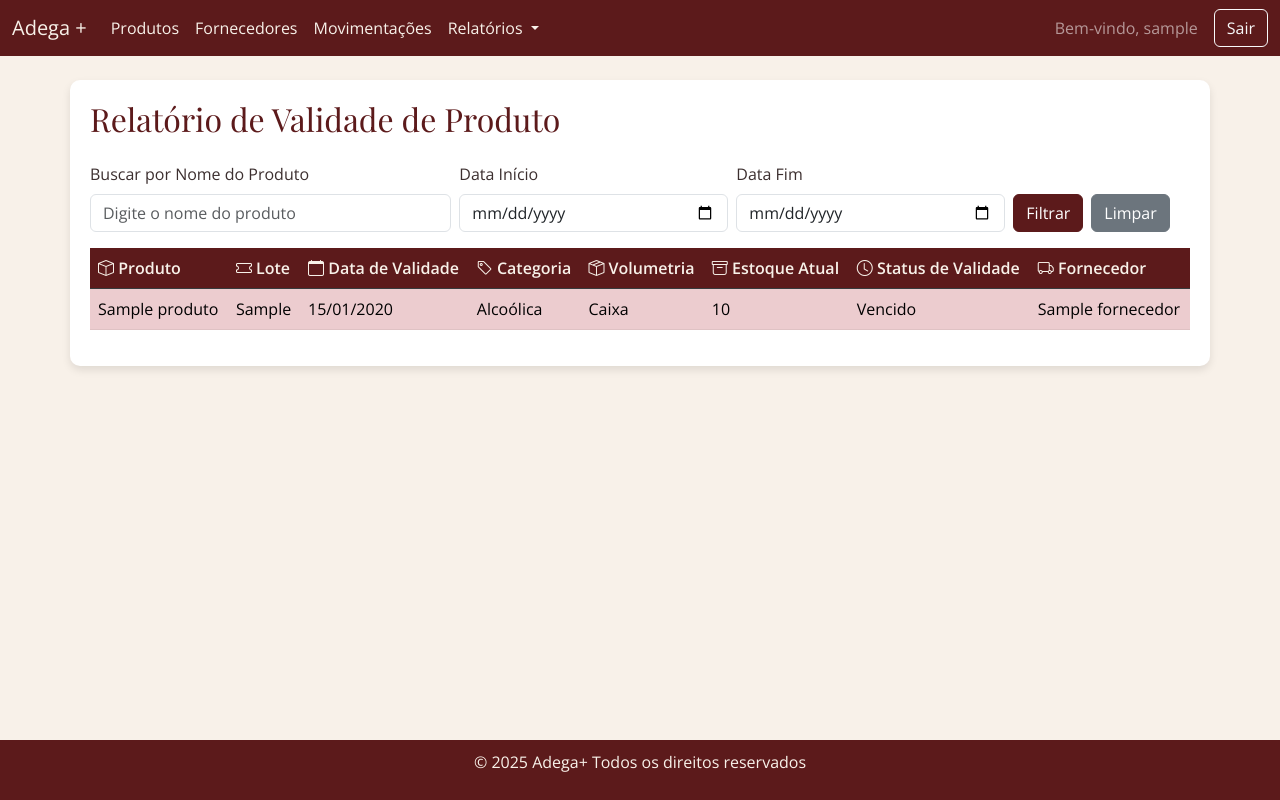
After one commit to amnesiaoliveira/estoque, a Django app: page /relatorios/validade/ in a window 1280 px wide. The commit adds this page. Run offline with Django 5.2, Linux system fonts and the light colour scheme; a user stored in the database is signed in; tables that the repository leaves empty hold one stand-in row (values such as "Sample post").

Commit message:
atualizações

```diff
--- a/estoque_bebidas/core/views.py
+++ b/estoque_bebidas/core/views.py
@@ -6,8 +6,8 @@ from django.db.models import Sum, F, Q
 from .models import *
 from .forms import *
 from django.http import JsonResponse
+from datetime import date, timedelta
 
-# Login
 def user_login(request):
     if request.method == 'POST':
         username = request.POST['username']
@@ -20,12 +20,10 @@ def user_login(request):
             messages.error(request, 'Credenciais inválidas.')
     return render(request, 'login.html')
 
-# Logout
 def user_logout(request):
     logout(request)
     return redirect('login')
 
-# Registro
 def register(request):
     if request.method == 'POST':
         form = UsuárioRegisterForm(request.POST)
@@ -37,12 +35,10 @@ def register(request):
         form = UsuárioRegisterForm()
     return render(request, 'register.html', {'form': form})
 
-# Dashboard
 @login_required
 def dashboard(request):
     return render(request, 'dashboard.html')
 
-# Cadastro de Fornecedores
 @login_required
 def fornecedor_create(request):
     if request.user.papel not in ['Proprietario', 'Gerente']:
@@ -58,18 +54,30 @@ def fornecedor_create(request):
         form = FornecedorForm()
     return render(request, 'fornecedor_form.html', {'form': form})
 
-# Lista de Fornecedores
+@login_required
+def fornecedor_edit(request, id_fornecedor):
+    if request.user.papel not in ['Proprietario', 'Gerente']:
+        messages.error(request, 'Permissão negada.')
+        return redirect('dashboard')
+    fornecedor = get_object_or_404(Fornecedor, id_fornecedor=id_fornecedor)
+    if request.method == 'POST':
+        form = FornecedorForm(request.POST, instance=fornecedor)
+        if form.is_valid():
+            form.save()
+            messages.success(request, 'Fornecedor atualizado com sucesso!')
+            return redirect('fornecedor_list')
+    else:
+        form = FornecedorForm(instance=fornecedor)
+    return render(request, 'fornecedor_form.html', {'form': form, 'fornecedor': fornecedor})
+
 @login_required
 def fornecedor_list(request):
     query = request.GET.get('q', '')
-    fornecedores = []
-    if query:
-        fornecedores = Fornecedor.objects.filter(
-            Q(nome__icontains=query) | Q(contato__icontains=query) | Q(endereco__icontains=query)
-        )
+    fornecedores = Fornecedor.objects.filter(
+        Q(nome__icontains=query) | Q(contato__icontains=query) | Q(endereco__icontains=query)
+    ).order_by('nome')
     return render(request, 'fornecedor_list.html', {'fornecedores': fornecedores, 'query': query})
 
-# Cadastro de Produtos
 @login_required
 def produto_create(request):
     if request.user.papel not in ['Proprietario', 'Gerente']:
@@ -79,7 +87,7 @@ def produto_create(request):
         form = ProdutoForm(request.POST)
         if form.is_valid():
             produto = form.save(commit=False)
-            if Produto.objects.filter(nome=produto.nome).exists():
+            if Produto.objects.filter(nome=produto.nome).exclude(id_produto=produto.id_produto).exists():
                 messages.error(request, 'Já existe um produto com este nome.')
                 return render(request, 'produto_form.html', {'form': form})
             produto.save()
@@ -89,16 +97,33 @@ def produto_create(request):
         form = ProdutoForm()
     return render(request, 'produto_form.html', {'form': form})
 
-# Lista de Produtos
+@login_required
+def produto_edit(request, id_produto):
+    if request.user.papel not in ['Proprietario', 'Gerente']:
+        messages.error(request, 'Permissão negada.')
+        return redirect('dashboard')
+    produto = get_object_or_404(Produto, id_produto=id_produto)
+    if request.method == 'POST':
+        form = ProdutoForm(request.POST, instance=produto)
+        if form.is_valid():
+            produto = form.save(commit=False)
+            if Produto.objects.filter(nome=produto.nome).exclude(id_produto=produto.id_produto).exists():
+                messages.error(request, 'Já existe um produto com este nome.')
+                return render(request, 'produto_form.html', {'form': form})
+            produto.save()
+            messages.success(request, 'Produto atualizado com sucesso!')
+            return redirect('produto_list')
+    else:
+        form = ProdutoForm(instance=produto)
+    return render(request, 'produto_form.html', {'form': form, 'produto': produto})
+
 @login_required
 def produto_list(request):
     query = request.GET.get('q', '')
-    produtos = []
-    if query:
-        produtos = Produto.objects.filter(
-            Q(nome__icontains=query) | Q(categoria__icontains=query) | Q(volumetria__icontains=query) |
-            Q(lotes__numero_lote__icontains=query)
-        ).distinct()
+    produtos = Produto.objects.filter(
+        Q(nome__icontains=query) | Q(categoria__icontains=query) | Q(volumetria__icontains=query) |
+        Q(lotes__numero_lote__icontains=query)
+    ).distinct().order_by('nome')
     return render(request, 'produto_list.html', {'produtos': produtos, 'query': query})
 
 @login_required
@@ -176,7 +201,6 @@ def get_lotes(request):
         print(f"Erro em get_lotes: {str(e)}")  # Depuração
         return JsonResponse({'lotes': []}, status=400)
 
-# Lista de Movimentações
 @login_required
 def movimentação_estoque_list(request):
     query = request.GET.get('q', '')
@@ -209,53 +233,122 @@ def movimentação_estoque_list(request):
         'data_fim': data_fim
     })
 
-# Relatório de Estoque Atual
 @login_required
 def stock_report(request):
-    lotes = Lote.objects.select_related('id_produto').all()
-    return render(request, 'stock_report.html', {'lotes': lotes})
+    query = request.GET.get('q', '')
 
-# Relatório de Produtos em Nível Crítico
+    # Filtrar lotes por nome do produto
+    lotes = Lote.objects.select_related('id_produto').filter(
+        Q(id_produto__nome__icontains=query)
+    ).order_by('id_produto__nome', 'numero_lote')
+
+    return render(request, 'stock_report.html', {
+        'lotes': lotes,
+        'query': query
+    })
+
 @login_required
 def critical_stock_report(request):
+    query = request.GET.get('q', '')
+
+    # Filtrar lotes por nome do produto e estoque crítico
     lotes = Lote.objects.select_related('id_produto').filter(
-        quantidade__lte=F('id_produto__estoque_minimo')
-    )
-    return render(request, 'critical_stock_report.html', {'lotes': lotes})
+        Q(id_produto__nome__icontains=query) &
+        Q(quantidade__lte=F('id_produto__estoque_minimo'))
+    ).order_by('id_produto__nome', 'numero_lote')
+
+    return render(request, 'critical_stock_report.html', {
+        'lotes': lotes,
+        'query': query
+    })
 
 @login_required
 def abc_curve_report(request):
-    # Agrupar movimentações por produto, somando as quantidades
-    movimentações = MovimentaçãoEstoque.objects.values('id_lote__id_produto').annotate(
+    query = request.GET.get('q', '')
+
+    filtros = Q()
+    if query:
+        filtros &= Q(id_lote__id_produto__nome__icontains=query)
+
+    movimentações = MovimentaçãoEstoque.objects.filter(filtros).values('id_lote__id_produto').annotate(
         total_movimentado=Sum('quantidade')
     ).order_by('-total_movimentado')
 
-    total_geral = sum(item['total_movimentado'] for item in movimentações)
+    total_geral = sum(item['total_movimentado'] for item in movimentações) or 1
     produtos_abc = []
     acumulado = 0
     for item in movimentações:
-        produto = Produto.objects.get(id_produto=item['id_lote__id_produto'])
-        quantidade = item['total_movimentado']
-        percentual = (quantidade / total_geral * 100) if total_geral > 0 else 0
-        acumulado += percentual
+        try:
+            produto = Produto.objects.get(id_produto=item['id_lote__id_produto'])
+            quantidade = item['total_movimentado']
+            percentual = (quantidade / total_geral * 100)
+            acumulado += percentual
 
-        if acumulado <= 80:
-            categoria_abc = 'A'
-        elif acumulado <= 95:
-            categoria_abc = 'B'
+            if acumulado <= 80:
+                categoria_abc = 'A'
+            elif acumulado <= 95:
+                categoria_abc = 'B'
+            else:
+                categoria_abc = 'C'
+
+            produtos_abc.append({
+                'produto': produto,
+                'total_movimentado': quantidade,
+                'percentual': percentual,
+                'categoria_abc': categoria_abc
+            })
+        except Produto.DoesNotExist:
+            continue
+
+    return render(request, 'abc_curve_report.html', {
+        'produtos_abc': produtos_abc,
+        'query': query
+    })
+
+@login_required
+def validity_report(request):
+    query = request.GET.get('q', '')
+    data_inicio = request.GET.get('data_inicio', '')
+    data_fim = request.GET.get('data_fim', '')
+
+    # Depuração: Exibir parâmetros recebidos
+    print(f"Parâmetros recebidos: query='{query}', data_inicio='{data_inicio}', data_fim='{data_fim}'")
+
+    # Filtrar lotes por nome do produto e data de validade
+    filtros = Q(id_produto__nome__icontains=query)
+    if data_inicio:
+        filtros &= Q(data_validade__gte=data_inicio)
+    if data_fim:
+        filtros &= Q(data_validade__lte=data_fim)
+
+    # Obter lotes com quantidade positiva
+    lotes = Lote.objects.select_related('id_produto').filter(filtros, quantidade__gt=0).order_by('id_produto__nome', 'data_validade')
+
+    # Depuração: Exibir lotes retornados
+    print(f"Lotes retornados: {list(lotes.values('id_produto__nome', 'numero_lote', 'data_validade', 'quantidade'))}")
+
+    # Adicionar status de validade
+    today = date.today()
+    validity_threshold = today + timedelta(days=30)  # Lotes próximos de vencer (30 dias)
+    for lote in lotes:
+        if lote.data_validade < today:
+            lote.validity_status = 'Vencido'
+            lote.validity_class = 'table-danger'
+        elif lote.data_validade <= validity_threshold:
+            lote.validity_status = 'Próximo do Vencimento'
+            lote.validity_class = 'table-warning'
         else:
-            categoria_abc = 'C'
+            lote.validity_status = 'Válido'
+            lote.validity_class = 'table-success'
 
-        produtos_abc.append({
-            'produto': produto,
-            'total_movimentado': quantidade,
-            'percentual': percentual,
-            'categoria_abc': categoria_abc
-        })
+    return render(request, 'validity_report.html', {
+        'lotes': lotes,
+        'query': query,
+        'data_inicio': data_inicio,
+        'data_fim': data_fim
+    })
 
-    return render(request, 'abc_curve_report.html', {'produtos_abc': produtos_abc})
-
-# Função para alerta de estoque crítico
+@login_required
 def send_critical_stock_alert():
     lotes = Lote.objects.select_related('id_produto').filter(
         quantidade__lte=F('id_produto__estoque_minimo')
--- a/estoque_bebidas/estoque_bebidas/urls.py
+++ b/estoque_bebidas/estoque_bebidas/urls.py
@@ -9,8 +9,10 @@ urlpatterns = [
     path('register/', views.register, name='register'),
     path('dashboard/', views.dashboard, name='dashboard'),
     path('fornecedores/', views.fornecedor_list, name='fornecedor_list'),
+    path('fornecedores/edit/<int:id_fornecedor>/', views.fornecedor_edit, name='fornecedor_edit'),
     path('fornecedores/create/', views.fornecedor_create, name='fornecedor_create'),
     path('produtos/', views.produto_list, name='produto_list'),
+    path('produtos/edit/<int:id_produto>/', views.produto_edit, name='produto_edit'),
     path('produtos/create/', views.produto_create, name='produto_create'),
     path('movimentações/', views.movimentação_estoque_list, name='movimentação_estoque_list'),
     path('movimentações/create/', views.movimentação_estoque_create, name='movimentação_estoque_create'),
@@ -18,4 +20,5 @@ urlpatterns = [
     path('relatorios/critico/', views.critical_stock_report, name='critical_stock_report'),
     path('abc_curve_report/', views.abc_curve_report, name='abc_curve_report'),
     path('get_lotes/', views.get_lotes, name='get_lotes'),
+    path('relatorios/validade/', views.validity_report, name='validity_report'),
 ]
--- a/estoque_bebidas/templates/base.html
+++ b/estoque_bebidas/templates/base.html
@@ -11,29 +11,43 @@
     <link rel="stylesheet" href="{% static 'css/estilo_adega.css' %}">
 </head>
 <body>
-    <nav class="navbar navbar-expand-lg navbar-dark">
+    <nav class="navbar navbar-expand-lg navbar-dark bg-dark">
         <div class="container-fluid">
-            <a class="navbar-brand" href="{% url 'dashboard' %}">Adega+</a>
+            <a class="navbar-brand" href="{% url 'dashboard' %}">Adega +</a>
             <button class="navbar-toggler" type="button" data-bs-toggle="collapse" data-bs-target="#navbarNav" aria-controls="navbarNav" aria-expanded="false" aria-label="Toggle navigation">
                 <span class="navbar-toggler-icon"></span>
             </button>
             <div class="collapse navbar-collapse" id="navbarNav">
                 <ul class="navbar-nav me-auto mb-2 mb-lg-0">
                     {% if user.is_authenticated %}
-                        <li class="nav-item"><a class="nav-link" href="{% url 'produto_list' %}"><i class="bi bi-box"></i> Produtos</a></li>
-                        {% if user.papel == 'Proprietario' or user.papel == 'Gerente' %}
-                            <li class="nav-item"><a class="nav-link" href="{% url 'fornecedor_list' %}"><i class="bi bi-truck"></i> Fornecedores</a></li>
-                        {% endif %}
-                        <li class="nav-item"><a class="nav-link" href="{% url 'movimentação_estoque_list' %}"><i class="bi bi-arrow-left-right"></i> Movimentações</a></li>
-                        <li class="nav-item"><a class="nav-link" href="{% url 'stock_report' %}"><i class="bi bi-clipboard-data"></i> Relatório de Estoque</a></li>
-                        <li class="nav-item"><a class="nav-link" href="{% url 'critical_stock_report' %}"><i class="bi bi-exclamation-triangle"></i> Estoque Crítico</a></li>
-                        <li class="nav-item"><a class="nav-link" href="{% url 'abc_curve_report' %}"><i class="bi bi-bar-chart"></i> Curva ABC</a></li>
-                        <li class="nav-item"><a class="nav-link" href="{% url 'logout' %}"><i class="bi bi-box-arrow-right"></i> Sair</a></li>
-                    {% else %}
-                        <li class="nav-item"><a class="nav-link" href="{% url 'login' %}"><i class="bi bi-box-arrow-in-right"></i> Login</a></li>
-                        <li class="nav-item"><a class="nav-link" href="{% url 'register' %}"><i class="bi bi-person-plus"></i> Registrar</a></li>
+                    <li class="nav-item">
+                        <a class="nav-link" href="{% url 'produto_list' %}">Produtos</a>
+                    </li>
+                    <li class="nav-item">
+                        <a class="nav-link" href="{% url 'fornecedor_list' %}">Fornecedores</a>
+                    </li>
+                    <li class="nav-item">
+                        <a class="nav-link" href="{% url 'movimentação_estoque_list' %}">Movimentações</a>
+                    </li>
+                    <li class="nav-item dropdown">
+                        <a class="nav-link dropdown-toggle" href="#" id="navbarDropdown" role="button" data-bs-toggle="dropdown" aria-expanded="false">
+                            Relatórios
+                        </a>
+                        <ul class="dropdown-menu" aria-labelledby="navbarDropdown">
+                            <li><a class="dropdown-item" href="{% url 'stock_report' %}">Estoque Atual</a></li>
+                            <li><a class="dropdown-item" href="{% url 'critical_stock_report' %}">Estoque Crítico</a></li>
+                            <li><a class="dropdown-item" href="{% url 'validity_report' %}">Validade de Produto</a></li>
+                            <li><a class="dropdown-item" href="{% url 'abc_curve_report' %}">Curva ABC</a></li>
+                        </ul>
+                    </li>
                     {% endif %}
                 </ul>
+                {% if user.is_authenticated %}
+                <span class="navbar-text me-3">Bem-vindo, {{ user.username }}</span>
+                <a class="btn btn-outline-light" href="{% url 'logout' %}">Sair</a>
+                {% else %}
+                <a class="btn btn-outline-light" href="{% url 'login' %}">Entrar</a>
+                {% endif %}
             </div>
         </div>
     </nav>
@@ -50,7 +64,7 @@
         {% endblock %}
     </div>
     <footer class="footer">
-        <p>© 2025 Adega+ - Todos os direitos reservados</p>
+        <p>© 2025 Adega+ Todos os direitos reservados</p>
     </footer>
     <script src="https://cdn.jsdelivr.net/npm/bootstrap@5.3.0/dist/js/bootstrap.bundle.min.js"></script>
 </body>
--- /dev/null
+++ b/estoque_bebidas/templates/validity_report.html
@@ -0,0 +1,76 @@
+{% extends 'base.html' %}
+{% block content %}
+<h2 class="mb-4">Relatório de Validade de Produto</h2>
+<div class="row mb-3">
+    <div class="col-md-12">
+        <form method="get" class="row g-2">
+            <div class="col-md-4">
+                <label for="q" class="form-label">Buscar por Nome do Produto</label>
+                <input type="text" name="q" id="q" class="form-control" value="{{ query }}" placeholder="Digite o nome do produto">
+            </div>
+            <div class="col-md-3">
+                <label for="data_inicio" class="form-label">Data Início</label>
+                <input type="date" name="data_inicio" id="data_inicio" class="form-control" value="{{ data_inicio }}">
+            </div>
+            <div class="col-md-3">
+                <label for="data_fim" class="form-label">Data Fim</label>
+                <input type="date" name="data_fim" id="data_fim" class="form-control" value="{{ data_fim }}">
+            </div>
+            <div class="col-md-2 d-flex align-items-end">
+                <button type="submit" class="btn btn-primary me-2">Filtrar</button>
+                <a href="{% url 'validity_report' %}" class="btn btn-secondary">Limpar</a>
+            </div>
+        </form>
+    </div>
+</div>
+<div class="table-responsive">
+    <table class="table table-striped table-hover">
+        <thead class="table-dark">
+            <tr>
+                <th><i class="bi bi-box"></i> Produto</th>
+                <th><i class="bi bi-ticket"></i> Lote</th>
+                <th><i class="bi bi-calendar"></i> Data de Validade</th>
+                <th><i class="bi bi-tag"></i> Categoria</th>
+                <th><i class="bi bi-box-seam"></i> Volumetria</th>
+                <th><i class="bi bi-archive"></i> Estoque Atual</th>
+                <th><i class="bi bi-clock"></i> Status de Validade</th>
+                <th><i class="bi bi-truck"></i> Fornecedor</th>
+            </tr>
+        </thead>
+        <tbody>
+            {% for lote in lotes %}
+            <tr class="{{ lote.validity_class }}">
+                <td>{{ lote.id_produto.nome }}</td>
+                <td>{{ lote.numero_lote }}</td>
+                <td>{{ lote.data_validade|date:"d/m/Y" }}</td>
+                <td>{{ lote.id_produto.get_categoria_display }}</td>
+                <td>{{ lote.id_produto.get_volumetria_display }}</td>
+                <td>{{ lote.quantidade_filtrada|default:lote.quantidade }}</td>
+                <td>{{ lote.validity_status }}</td>
+                <td>{{ lote.id_produto.id_fornecedor.nome }}</td>
+            </tr>
+            {% empty %}
+            <tr><td colspan="8" class="text-center">
+                {% if query or data_inicio or data_fim %}
+                    Nenhum lote encontrado para os filtros aplicados.
+                {% else %}
+                    Nenhum lote cadastrado.
+                {% endif %}
+            </td></tr>
+            {% endfor %}
+        </tbody>
+    </table>
+</div>
+<script>
+document.addEventListener('DOMContentLoaded', function() {
+    const dataInicio = document.querySelector('#data_inicio');
+    const dataFim = document.querySelector('#data_fim');
+    dataFim.addEventListener('change', function() {
+        if (dataInicio.value && dataFim.value < dataInicio.value) {
+            alert('A data de fim não pode ser anterior à data de início.');
+            dataFim.value = '';
+        }
+    });
+});
+</script>
+{% endblock %}
```
Also changed, not shown: estoque_bebidas/templates/abc_curve_report.html (+16 -2 lines), estoque_bebidas/templates/critical_stock_report.html (+15 -1 lines), estoque_bebidas/templates/fornecedor_form.html (+32 -4 lines), estoque_bebidas/templates/fornecedor_list.html (+24 -20 lines), estoque_bebidas/templates/produto_form.html (+21 -7 lines), estoque_bebidas/templates/produto_list.html (+31 -27 lines), estoque_bebidas/templates/stock_report.html (+15 -1 lines).
